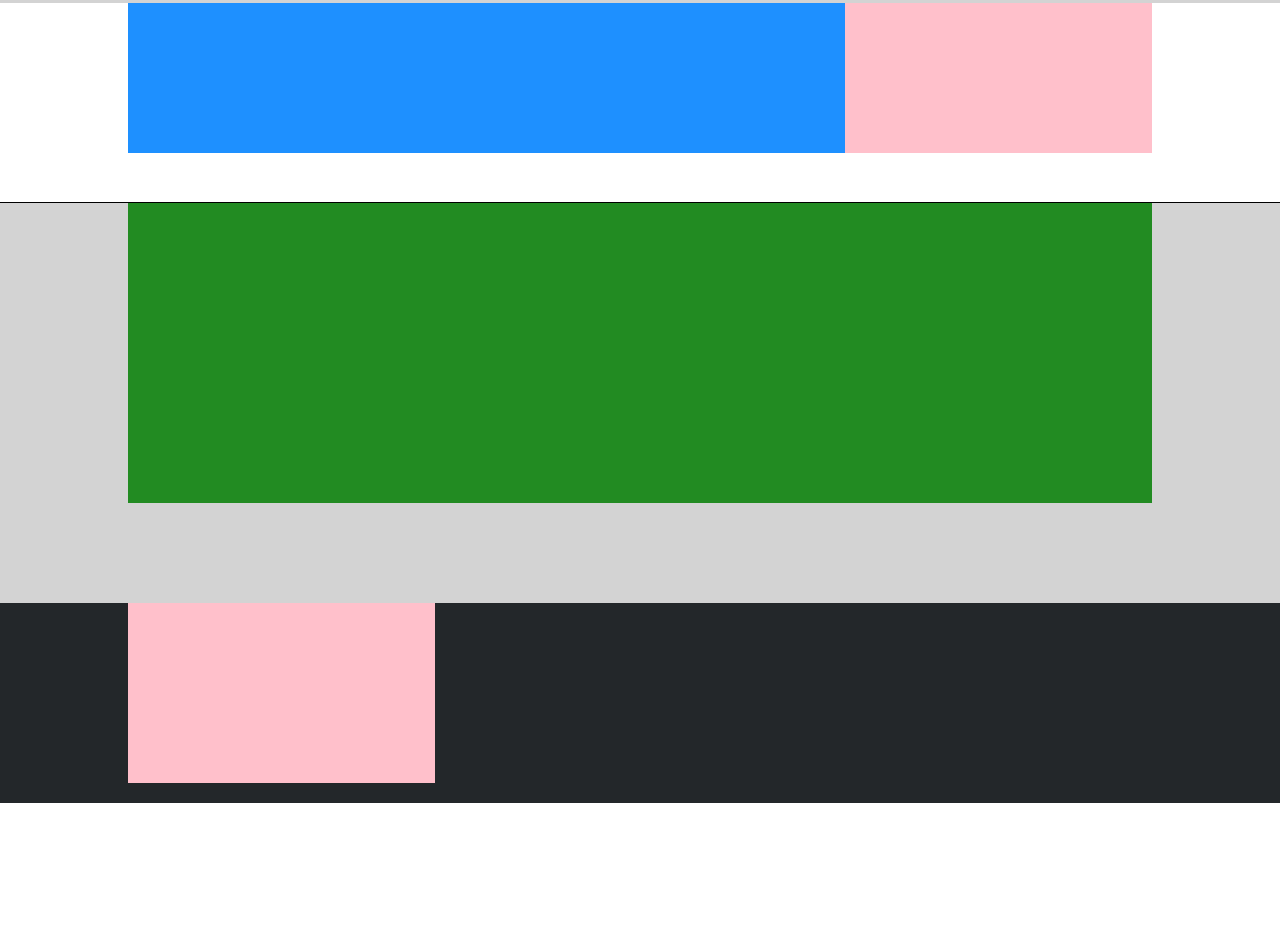
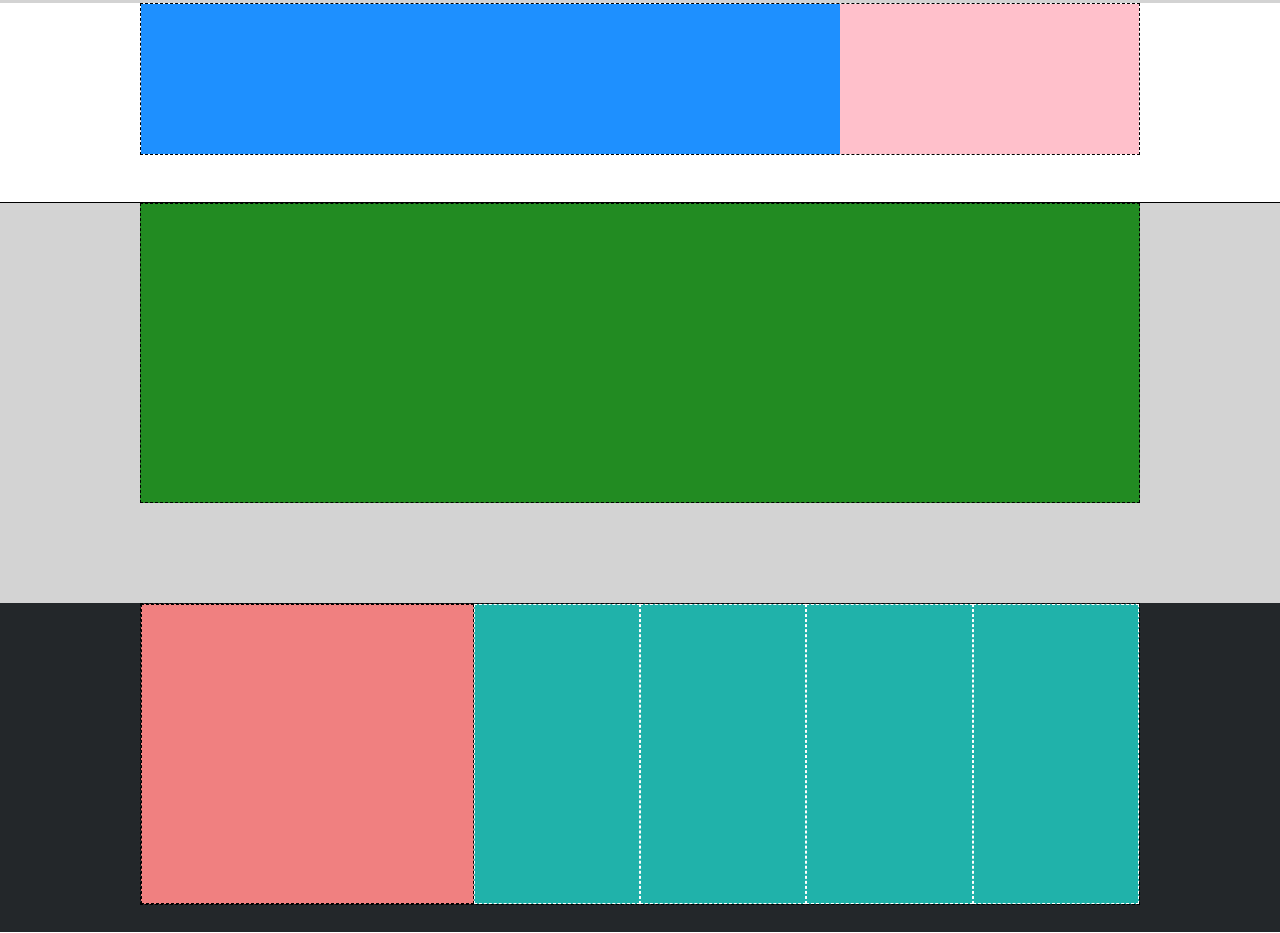
Before and after one commit to cristinagiacobbe/htmlcss-struttura-discord, a plain HTML site: page index.html in a window 1280 px wide. Shown: the part 747-1680 px from the top of the page. Before the commit the page ends 1550 px from the top, so only its background shows below. Drawn offline with Linux system fonts and the light colour scheme.

Commit message:
Add footer top

```diff
--- a/index.html
+++ b/index.html
@@ -32,32 +32,35 @@
             <div class="violet-block ma db"></div>
         </section>
         <section class="section2">
-            <div class="container ma bd cw d-flex">
+            <div class="container ma db cw d-flex">
                 <div class="blue-block"></div>
                 <div class="pink-block"></div>
             </div>
         </section>
         <section class="section3">
-            <div class="container ma bd cw d-flex">
+            <div class="container ma db cw d-flex">
                 <div class="pink-block"></div>
                 <div class="blue-block"></div>
             </div>
         </section>
         <section class="section2">
-            <div class="container ma bd cw d-flex">
+            <div class="container ma db cw d-flex">
                 <div class="blue-block"></div>
                 <div class="pink-block"></div>
             </div>
         </section>
         <section class="section4">
-            <div class="green-block cw ma bd"></div>
+            <div class="green-block cw ma db"></div>
         </section>
     </main>
     <footer>
         <section class="footer-top">
-            <div class="container ma bd cw d-flex">
+            <div class="container ma db cw d-flex">
+                <div class="dark-pink-block"></div>
                 <div class="dark-blue-block"></div>
-                <div class="dark-pink-block"></div>
+                <div class="dark-blue-block"></div>
+                <div class="dark-blue-block"></div>
+                <div class="dark-blue-block"></div>
             </div>
         </section>
 
--- a/style.css
+++ b/style.css
@@ -14,13 +14,13 @@
 --section-block1:#1e90ff;
 --section-block2:#ffc0cb;
 --section-block3:#228b22;
---section-block4:#f08080;
---section-block5:#20b2aa;
+--section-footer-top1:#f08080;
+--section-footer-top2:#20b2aa;
 --footer-blck:#7fffd4;
 --footer-bt:#fab2bc;
 }
 .cw{
-    max-width: 1152px;
+    max-width: 1000px;
     width: 80%;
 }
 .ma{
@@ -104,10 +104,22 @@ footer{
     background-color: var(--dark-bg);
 }
 .debug .footer-top{
-    height: 200px;
+    height: 330px;
+    border-bottom: 1px solid white;
 }
 .debug .dark-pink-block{
-    width: 30%;
-    height: 180px;
-    background-color: var(--section-block2);
+    height: 300px;
+    background-color: var(--section-footer-top1);
+    border: 1px dashed black;
 }
+.dark-pink-block{
+    width: calc(100%/6*2);
+}
+.debug .dark-blue-block{
+    height: 300px;
+    background-color: var(--section-footer-top2);
+    border: 1px dashed white;
+}
+.dark-blue-block{
+    width: calc(100%/6);
+}
```
